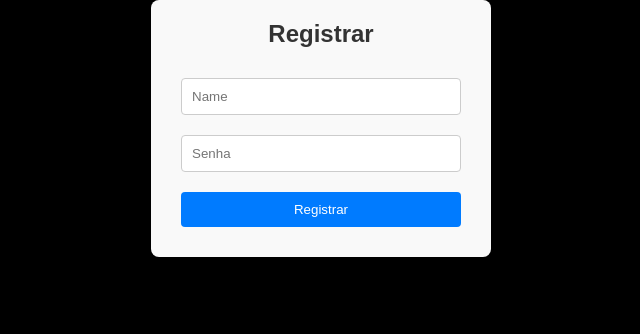
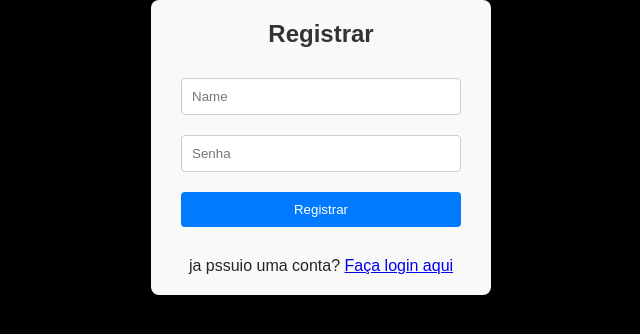
Before and after one commit to CaioOliveiraa/movieList_2.0, a React (Create React App) app in the folder movie-list/: page /register in a window 1280 px wide. Shown: the top 334 px of the page, without its empty margins (319-959 px from the left). Built offline with nearby package versions, Linux system fonts and the light colour scheme.

Commit message:
feat: logica links para ir para pagina register

```diff
--- a/movie-list/src/components/authForm.css
+++ b/movie-list/src/components/authForm.css
@@ -34,6 +34,12 @@
     background-color: #0056b3;
 }
 
+.auth-form p {
+    text-align: center;
+    margin-top: 20px;
+    color: #252525;
+}
+
 .error-message {
     color: #dc3545;
     text-align: center;
--- a/movie-list/src/components/authForm.tsx
+++ b/movie-list/src/components/authForm.tsx
@@ -5,8 +5,13 @@ interface AuthFormProps {
     title: string;
     onSubmit: (name: string, password: string) => void;
     errorMessage?: string;
+    toggleLink:{
+        text: string
+        route: string
+        linkName?: string
     }
-const AuthForm: React.FC<AuthFormProps> = ({ title, onSubmit, errorMessage }) => {
+}
+const AuthForm: React.FC<AuthFormProps> = ({ title, onSubmit, errorMessage, toggleLink }) => {
     const [name, setName] = useState('');
     const [password, setPassword] = useState('');
 
@@ -17,6 +22,7 @@ const AuthForm: React.FC<AuthFormProps> = ({ title, onSubmit, errorMessage }) =>
         setPassword('')
     }
     return (
+        <div>
             <form onSubmit={handleSubmit} className="auth-form">
                 <h2>{title}</h2>
                 {errorMessage && <p className="error-message">{errorMessage}</p>}
@@ -35,7 +41,10 @@ const AuthForm: React.FC<AuthFormProps> = ({ title, onSubmit, errorMessage }) =>
                     required
                 />
                 <button type="submit">{title}</button>
+                <p>{toggleLink.text}<a href={toggleLink.route}>{toggleLink.linkName}</a></p>
             </form>
+        </div>
+
     );
 };
 
--- a/movie-list/src/pages/login.tsx
+++ b/movie-list/src/pages/login.tsx
@@ -20,7 +20,18 @@ const LoginPage: React.FC = () => {
     };
 
     return (
-        <AuthForm title="Login" onSubmit={handleLogin} errorMessage={errorMessage} />
+        <div>
+            <AuthForm
+                title="Login"
+                onSubmit={handleLogin}
+                errorMessage={errorMessage}
+                toggleLink={{
+                    text: 'Não possui conta? ',
+                    route: '/register',
+                    linkName: 'Registre-se aqui!'
+                }}
+            />
+        </div>
     );
 };
 
--- a/movie-list/src/pages/register.tsx
+++ b/movie-list/src/pages/register.tsx
@@ -15,7 +15,16 @@ const RegisterPage: React.FC = () => {
   };
 
   return (
-    <AuthForm title="Registrar" onSubmit={handleRegister} errorMessage={errorMessage} />
+    <AuthForm
+    title="Registrar"
+    onSubmit={handleRegister}
+    errorMessage={errorMessage}
+    toggleLink={{
+      text: 'ja pssuio uma conta? ',
+      route: '/login',
+      linkName: 'Faça login aqui'
+    }}
+    />
   );
 };
 
```
Lines whose indentation alone changed are shown as unchanged.
